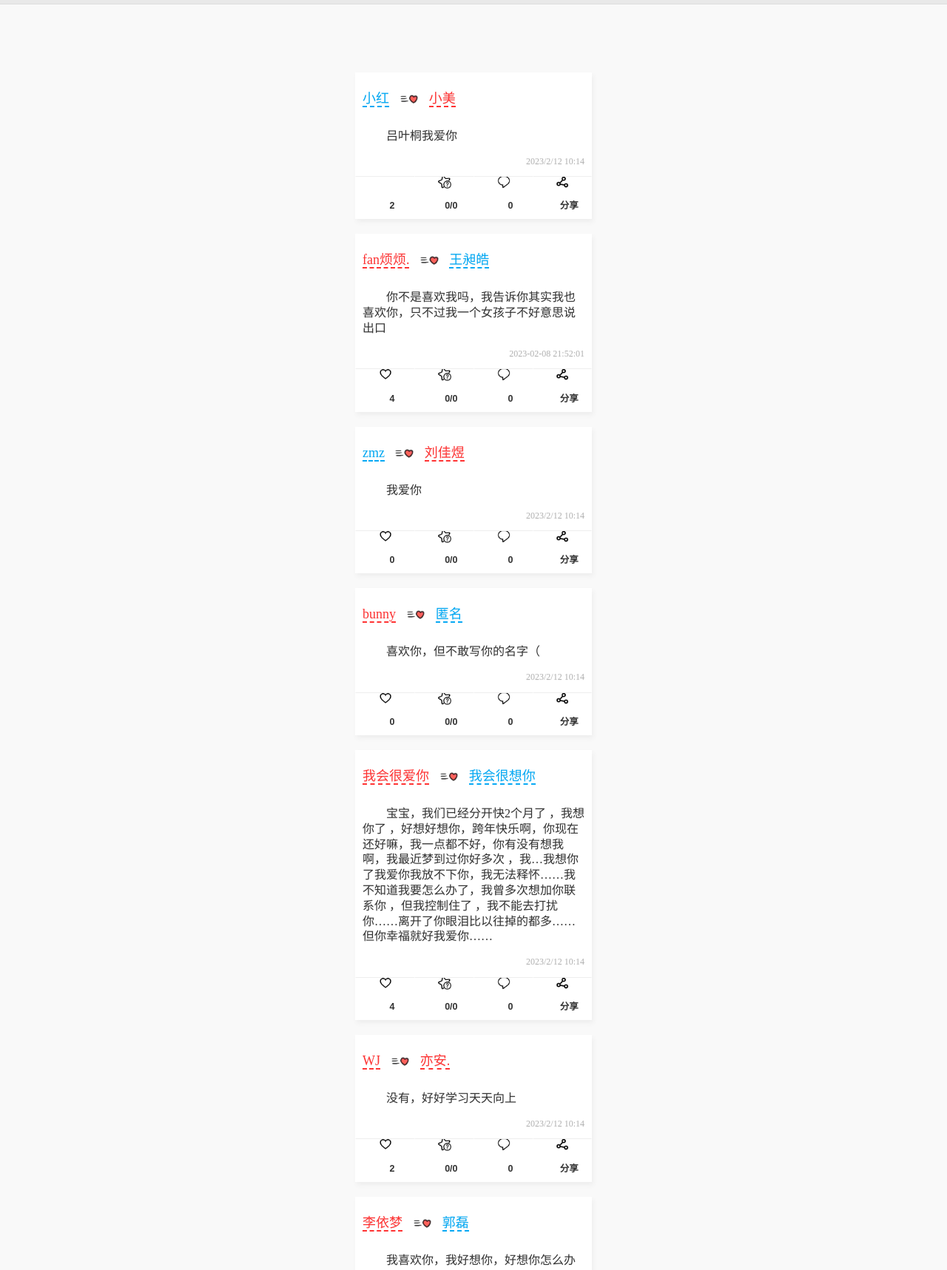
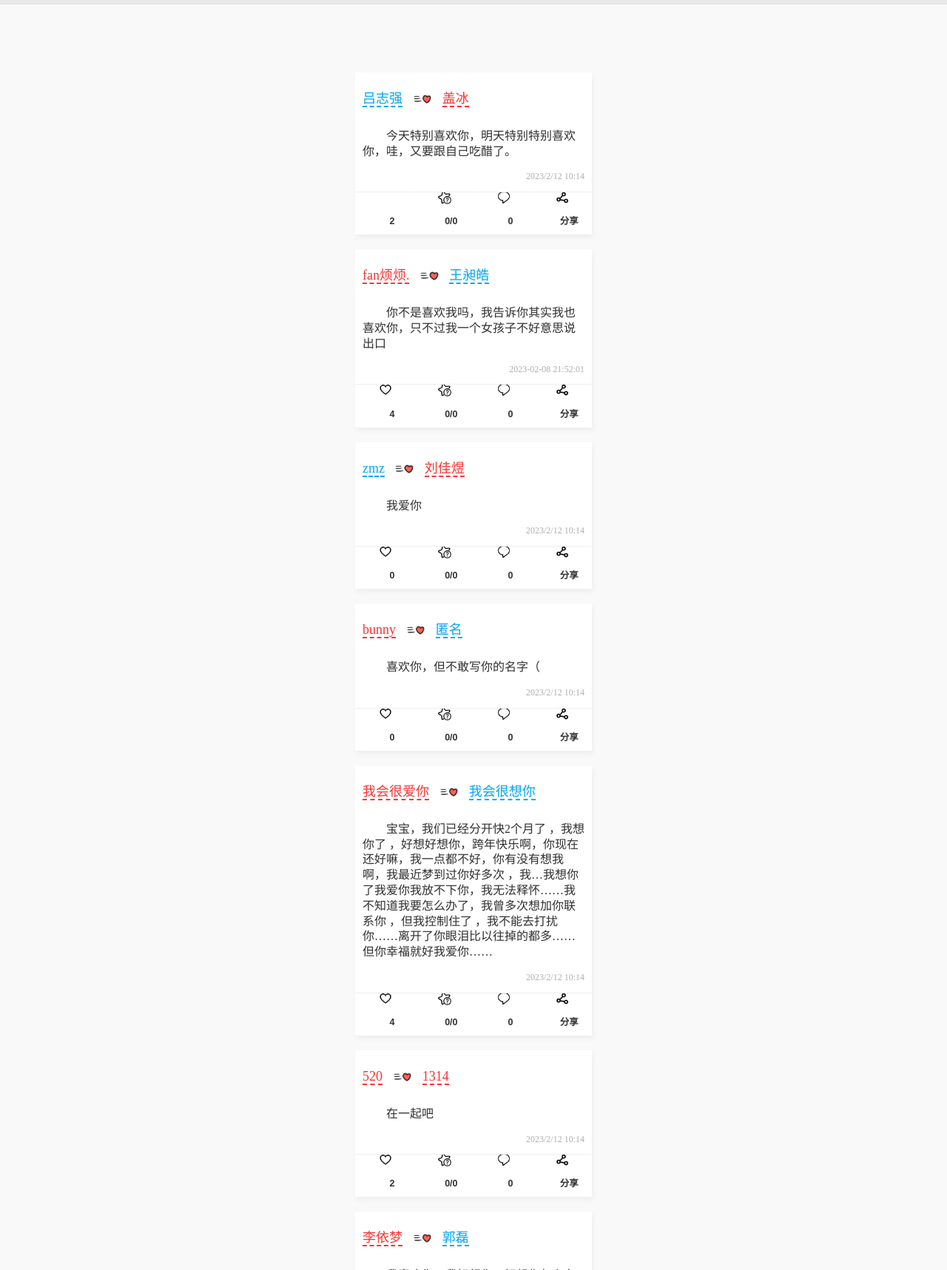
Before and after one commit to zjcsy/520, a plain HTML site: page index.html in a window 1280 px wide. Shown: the part 246-1963 px from the top of the page at 74% size. Drawn offline with Linux system fonts and the light colour scheme; no server answers.

Commit message:
Update index.html

```diff
--- a/index.html
+++ b/index.html
@@ -35,13 +35,13 @@
         <div class="post post-1175">
             <div class="post-title post-title-1175">
                 <ul>
-                    <li class="male">小红</li>
+                    <li class="male">吕志强</li>
                     <li><img src="images/icon/to.png" alt=""></li>
-                    <li class="female">小美</li>
+                    <li class="female">盖冰</li>
                 </ul>
             </div>
             <div class="post-body post-body-1175">
-                <p class="post-body-content">吕叶桐我爱你</p>
+                <p class="post-body-content">今天特别喜欢你，明天特别特别喜欢你，哇，又要跟自己吃醋了。</p>
                 <p class="post-body-time">2023/2/12 10:14</p>
             </div>
             <div class="post-actions action ui-navbar post-actions-1175" data-role="navbar" role="navigation">
@@ -181,13 +181,13 @@
         <div class="post post-1170">
             <div class="post-title post-title-1170">
                 <ul>
-                    <li class="female">WJ</li>
+                    <li class="female">520</li>
                     <li><img src="images/icon/to.png" alt=""></li>
-                    <li class="female">亦安.</li>
+                    <li class="female">1314</li>
                 </ul>
             </div>
             <div class="post-body post-body-1170">
-                <p class="post-body-content">没有，好好学习天天向上</p>
+                <p class="post-body-content">在一起吧</p>
                 <p class="post-body-time">2023/2/12 10:14</p>
             </div>
             <div class="post-actions action ui-navbar post-actions-1170" data-role="navbar" role="navigation">
```
